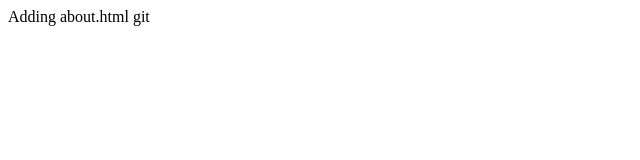
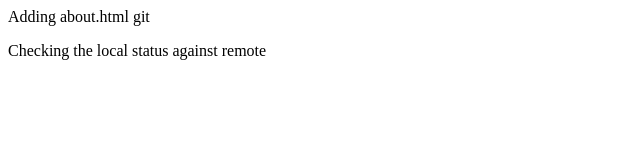
Before and after one commit to rsathishtechit/git-demo, a plain HTML site: page about.html in a window 1280 px wide. Shown: the whole page, without its empty margins (0-640 px from the left). Drawn offline with Linux system fonts and the light colour scheme.

Commit message:
Testing the local vs remote

```diff
--- a/about.html
+++ b/about.html
@@ -4,5 +4,6 @@
   </head>
   <body>
     <p>Adding about.html git</p>
+    <p>Checking the local status against remote</p>
   </body>
 </html>
```
